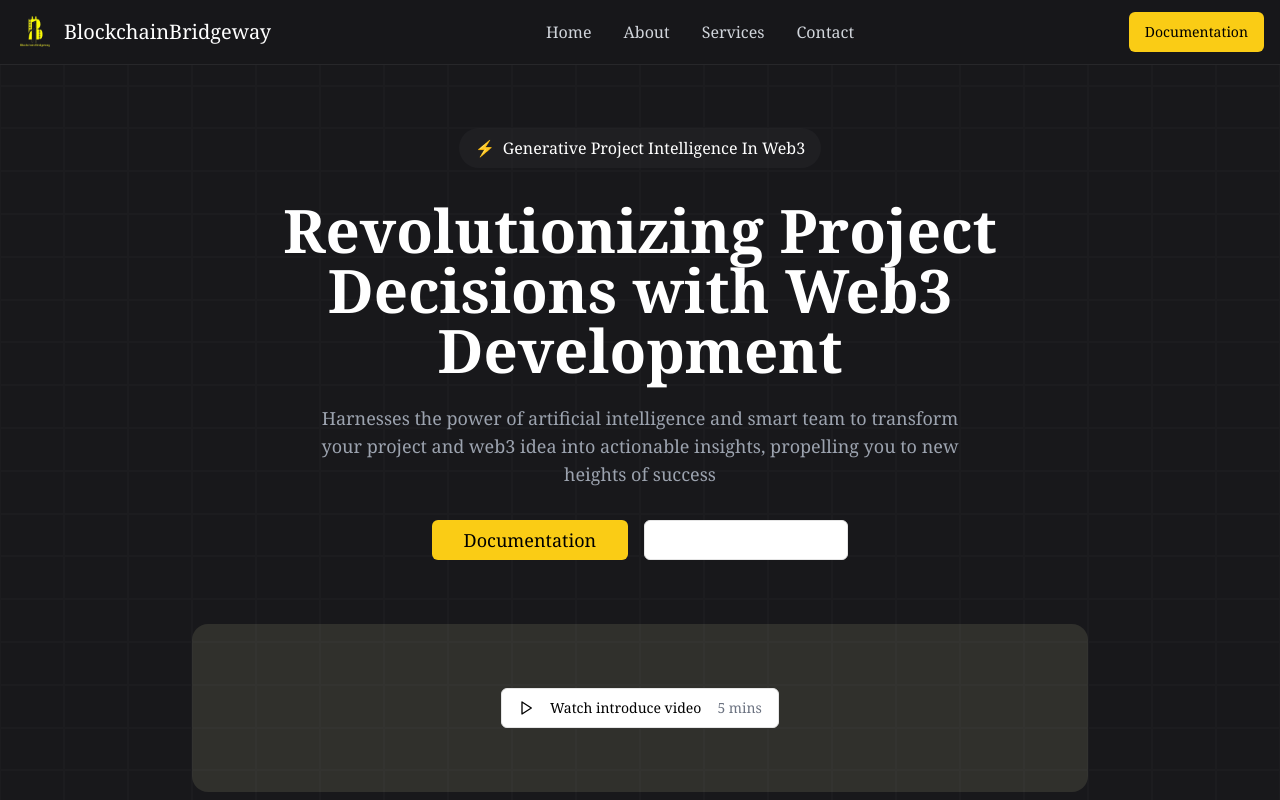
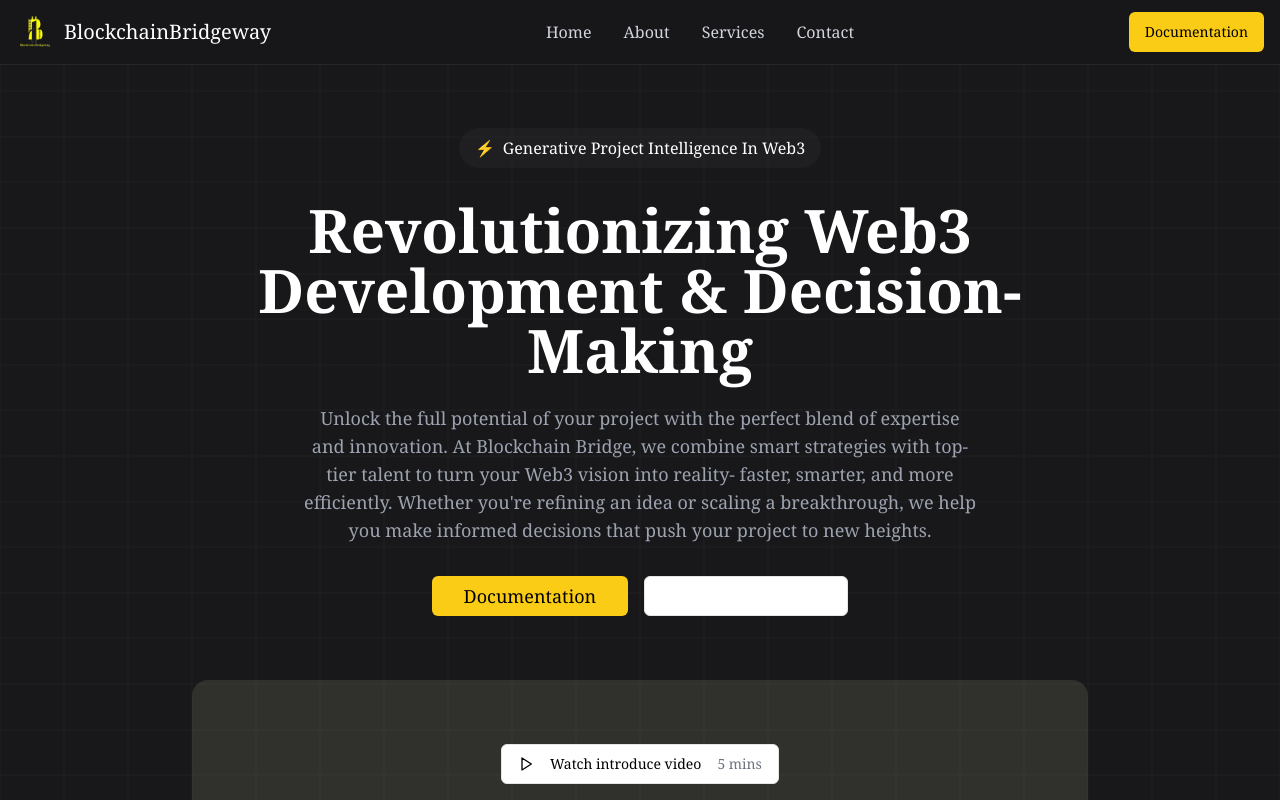
Before and after one commit to Xanderflux/blockchain-bridge, a React (Vite) app: page / in a window 1280 px wide. Shown: the top 800 px of the page. Built offline with nearby package versions, Linux system fonts and the light colour scheme.

Commit message:
edit base content revolutionizing ...

```diff
--- a/src/App.jsx
+++ b/src/App.jsx
@@ -1,4 +1,4 @@
-import Header from './components/Header'
+// import Header from './components/Header'
 import Hero from './components/Hero'
 import WhyUs from './components/WhyUs'
 import Services from './components/Services'
--- a/src/components/Hero.jsx
+++ b/src/components/Hero.jsx
@@ -21,12 +21,15 @@ export default function Hero() {
           </div>
 
           <h1 className="text-4xl md:text-5xl lg:text-6xl font-bold text-white mb-6 max-w-4xl mx-auto leading-tight">
-            Revolutionizing Project Decisions with Web3 Development
+            Revolutionizing Web3 Development & Decision-Making
           </h1>
 
           <p className="text-gray-400 text-lg mb-8 max-w-2xl mx-auto">
-            Harnesses the power of artificial intelligence and smart team to transform your project and
-            web3 idea into actionable insights, propelling you to new heights of success
+            Unlock the full potential of your project with the perfect blend of expertise and innovation.
+            At Blockchain Bridge, we combine smart strategies with top-tier talent to turn your Web3
+            vision into reality- faster, smarter, and more efficiently.
+            Whether you&apos;re refining an idea or scaling a breakthrough, we help you make informed
+            decisions that push your project to new heights.
           </p>
 
           <div className="flex flex-col sm:flex-row justify-center gap-4 mb-16">
```
Also changed, not shown: 2 other files (tests, documents, lock files or other folders).
